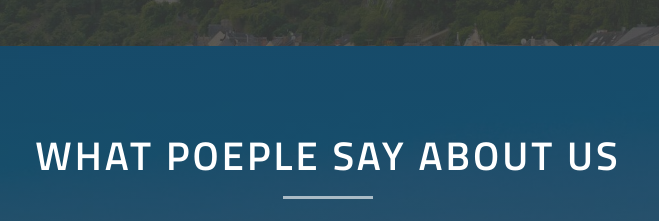
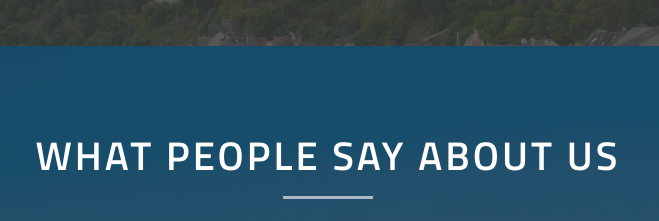
Before and after one commit to islammdsaydul295-boop/psd-to-html-2, a plain HTML site: page index.html in a window 1280 px wide. Shown: the part 4250-4471 px from the top of the page, 312-971 px from the left. Drawn offline with nearby package versions, Linux system fonts and the light colour scheme; a script that the page names is missing.

Commit message:
Correct spelling in testimonial section heading

```diff
--- a/index.html
+++ b/index.html
@@ -262,7 +262,7 @@
     <!-- START TESTIMONIAL SECTION-->
       <section class="testimonial" id="testimonial">
         <div class="row">
-            <h2>WHAT POEPLE SAY ABOUT US</h2>
+            <h2>WHAT PEOPLE SAY ABOUT US</h2>
             <p class="little-description">Our clients love us!
             </p>
         </div>
```
